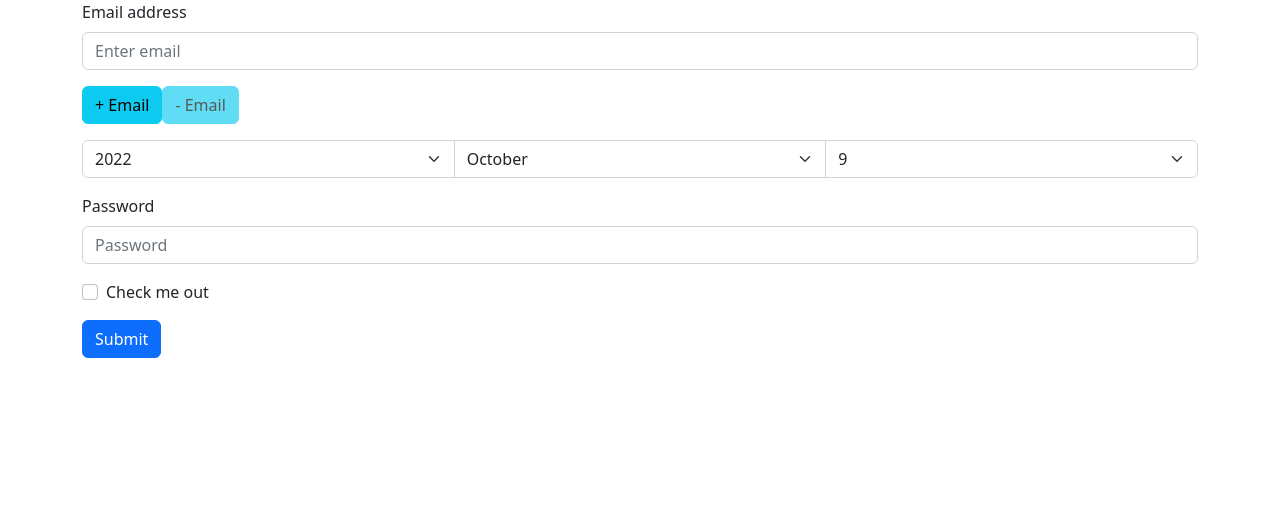
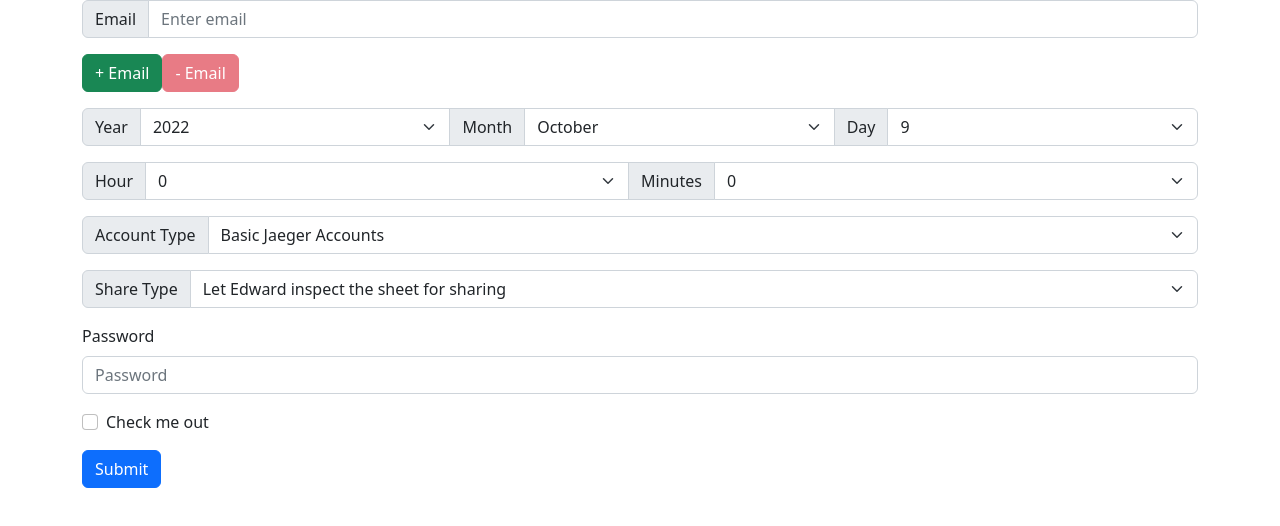
Before and after one commit to devispora/ovo-sheets-frontend, a React (Create React App) app in the folder ovo-sheets-frontend/: page / in a window 1280 px wide. Shown: the top 526 px of the page. Built offline with nearby package versions, Linux system fonts and the light colour scheme.

Commit message:
added time bits

```diff
--- a/ovo-sheets-frontend/src/components/staff-form.tsx
+++ b/ovo-sheets-frontend/src/components/staff-form.tsx
@@ -1,5 +1,6 @@
+import React from "react";
 import { ChangeEventHandler, useState } from "react";
-import { Button, Form } from "react-bootstrap";
+import { Button, Form, FormLabel, InputGroup } from "react-bootstrap";
 
 
 
@@ -9,14 +10,15 @@ function DropFormGroup(groupNumber: number) {
     let emailName = `Enter Email #${groupNumber + 1}`
     if (groupNumber > 0) {
         return (
-            <Form.Group className="mb-3" controlId={groupName} key={groupName}>
+            <Form.Group className="input-group mb-3" controlId={groupName} key={groupName}>
+                <InputGroup.Text>Email</InputGroup.Text>
                 <Form.Control type="email" placeholder={emailName} />
             </Form.Group>
         )
     } else {
         return (
-            <Form.Group className="mb-3" controlId={groupName} key={groupName}>
-                <Form.Label>Email address</Form.Label>
+            <Form.Group className="input-group mb-3" controlId={groupName} key={groupName}>
+                <InputGroup.Text>Email</InputGroup.Text>
                 <Form.Control type="email" placeholder="Enter email" />
             </Form.Group>
         )
@@ -26,45 +28,45 @@ function DropFormGroup(groupNumber: number) {
 function MonthOptions() {
     // using JS date non human month numbers
     const months = new Map<number, string>();
-    months.set(0,   "January")
-    months.set(1,   "February")
-    months.set(2,   "March")
-    months.set(3,   "April")
-    months.set(4,   "May")
-    months.set(5,   "June")
-    months.set(6,   "July")
-    months.set(7,   "August")
-    months.set(8,   "September")
-    months.set(9,   "October")
-    months.set(10,  "November")
-    months.set(11,  "December")
+    months.set(0, "January")
+    months.set(1, "February")
+    months.set(2, "March")
+    months.set(3, "April")
+    months.set(4, "May")
+    months.set(5, "June")
+    months.set(6, "July")
+    months.set(7, "August")
+    months.set(8, "September")
+    months.set(9, "October")
+    months.set(10, "November")
+    months.set(11, "December")
     return months;
 }
 
-function determineMonths(startingMonth: number){
+function determineMonths(startingMonth: number) {
     const maxMonth = 11;
     const months: Map<number, string> = MonthOptions();
     let options = [];
-    for(let month = startingMonth; month <= maxMonth; month++){
+    for (let month = startingMonth; month <= maxMonth; month++) {
         let monthValue = months.get(month);
-        options.push(<option key={'month_'+month} value={month}>{monthValue}</option>)
+        options.push(<option key={'month_' + month} value={month}>{monthValue}</option>)
     }
     return options;
 }
 
 
-function DropDayOption(currentDate: Date, currentDay: number, startingMonth: number){
+function DropDayOption(currentDate: Date, currentDay: number, startingMonth: number) {
     let referenceMonth: Number;
-    if(currentDate.getMonth() !== startingMonth){
+    if (currentDate.getMonth() !== startingMonth) {
         referenceMonth = startingMonth;
-    }else{
+    } else {
         referenceMonth = currentDate.getMonth();
     }
     let nextMonth = Number(referenceMonth) + 1; // casts to number
     let lastDayOfMonth = new Date(currentDate.getFullYear(), nextMonth, 0);
     const days = [];
-    for(let day: number = currentDay; day <= lastDayOfMonth.getDate(); day++){
-        days.push(<option key={'day_'+day} value={day}>{day}</option>)
+    for (let day: number = currentDay; day <= lastDayOfMonth.getDate(); day++) {
+        days.push(<option key={'day_' + day} value={day}>{day}</option>)
     }
     return (
         <Form.Select defaultValue={currentDay} aria-label='Default select example'>
@@ -84,17 +86,59 @@ function DropMonthOption(startingMonth: number, monthFunctionTrigger: ChangeEven
 
 
 
-function DropYearOption(currentDate: Date, yearFunctionTrigger: ChangeEventHandler){
+function DropYearOption(currentDate: Date, yearFunctionTrigger: ChangeEventHandler) {
     const currentYear = currentDate.getUTCFullYear();
-    const nextYear = currentYear+1
+    const nextYear = currentYear + 1
     return (
         <Form.Select defaultValue={currentYear} onChange={yearFunctionTrigger} aria-label='Default select example'>
-            <option key={'year_'+currentYear} value={currentYear}>{currentYear}</option>
-            <option key={'year_'+nextYear} value={nextYear}>{nextYear}</option>
+            <option key={'year_' + currentYear} value={currentYear}>{currentYear}</option>
+            <option key={'year_' + nextYear} value={nextYear}>{nextYear}</option>
         </Form.Select>
     )
 }
 
+
+function DropHourOption() {
+    const hours = [];
+    for (let hour: number = 0; hour < 24; hour++) {
+        hours.push(<option key={'hour_' + hour} value={hour}>{hour}</option>)
+    }
+    return (
+        <Form.Select defaultValue="0" aria-label='Default select example'>
+            {hours}
+        </Form.Select>
+    )
+}
+
+function DropMinuteOption() {
+    const minutes = []
+    for (let minute: number = 0; minute < 60; minute += 15) {
+        minutes.push(<option key={'minutes_' + minute} value={minute}>{minute}</option>)
+    }
+    return (
+        <Form.Select defaultValue="0" aria-label='Default select example'>
+            {minutes}
+        </Form.Select>
+    )
+}
+
+function DropReservationType() {
+    return (
+        <Form.Select aria-label='Default select example'>
+            <option key='type_jaeger_accounts' value='type_jaeger_accounts'>Basic Jaeger Accounts</option>
+            <option key='type_observer_accounts' value='type_observer_accounts'>Observer Accounts</option>
+        </Form.Select>
+    )
+}
+
+function DropAccountStatus() {
+    return (
+        <Form.Select aria-label='Default select example'>
+            <option key='status_not_ready' value='not_ready'>Let Edward inspect the sheet for sharing</option>
+            <option key='status_manually_shared' value='manually_shared'>I am manually sharing sheet</option>
+        </Form.Select>
+    )
+}
 
 
 
@@ -140,13 +184,13 @@ export function OvOStaffForm() {
     }
 
     const onYearChange = (event: any) => {
-        if('target' in event){
+        if ('target' in event) {
             let target = event.target
-            if('value' in target){
-                if(Number(target.value) !== currentDate.getUTCFullYear()){
+            if ('value' in target) {
+                if (Number(target.value) !== currentDate.getUTCFullYear()) {
                     adjustStartingMonth(0)
                     adjustRefMonth(0);
-                }else{
+                } else {
                     adjustStartingDay(currentDay);
                     adjustStartingMonth(currentMonth);
                     adjustRefMonth(currentMonth);
@@ -156,13 +200,13 @@ export function OvOStaffForm() {
     }
 
     const onMonthChange = (event: any) => {
-        if('target' in event){
+        if ('target' in event) {
             let target = event.target
-            if('value' in target){
-                if(Number(target.value) !== currentDate.getUTCMonth()){
+            if ('value' in target) {
+                if (Number(target.value) !== currentDate.getUTCMonth()) {
                     adjustStartingDay(1);
                     adjustRefMonth(target.value);
-                }else{
+                } else {
                     adjustStartingDay(currentDay);
                     adjustRefMonth(target.value);
                 }
@@ -170,21 +214,40 @@ export function OvOStaffForm() {
         }
     }
 
+
+
+
     return (
         <Form>
             {emailFormEntries}
             <Form.Group className="mb-3">
-            <Button variant="info" value="addButton" onClick={onEmailAddClick} disabled={disableAddButton}>+ Email</Button>
-            <Button variant="info" value="removeButton" onClick={onEmailRemoveClick} disabled={disableRemoveButton}>- Email</Button>
+                <Button variant="success" value="addButton" onClick={onEmailAddClick} disabled={disableAddButton}>+ Email</Button>
+                <Button variant="danger" value="removeButton" onClick={onEmailRemoveClick} disabled={disableRemoveButton}>- Email</Button>
             </Form.Group>
 
-            <Form.Group className="input-group mb-3" controlId="formMonth">
-            {DropYearOption(currentDate, onYearChange)}
-            {DropMonthOption(startingMonth, onMonthChange)}
-            {DropDayOption(currentDate, startingDay, refMonth)}
-
+            <Form.Group className="input-group mb-3" controlId="formDateTime">
+                <InputGroup.Text>Year</InputGroup.Text>
+                {DropYearOption(currentDate, onYearChange)}
+                <InputGroup.Text>Month</InputGroup.Text>
+                {DropMonthOption(startingMonth, onMonthChange)}
+                <InputGroup.Text>Day</InputGroup.Text>
+                {DropDayOption(currentDate, startingDay, refMonth)}
             </Form.Group>
 
+            <Form.Group className="input-group mb-3" controlId="formHour">
+                <InputGroup.Text>Hour</InputGroup.Text>
+                {DropHourOption()}
+                <InputGroup.Text>Minutes</InputGroup.Text>
+                {DropMinuteOption()}
+            </Form.Group>
+            <Form.Group className="input-group mb-3">
+                <InputGroup.Text>Account Type</InputGroup.Text>
+                {DropReservationType()}
+            </Form.Group>
+            <Form.Group className="input-group mb-3">
+                <InputGroup.Text>Share Type</InputGroup.Text>
+                {DropAccountStatus()}
+            </Form.Group>
             <Form.Group className="mb-3" controlId="formBasicPassword">
                 <Form.Label>Password</Form.Label>
                 <Form.Control type="password" placeholder="Password" />
```
